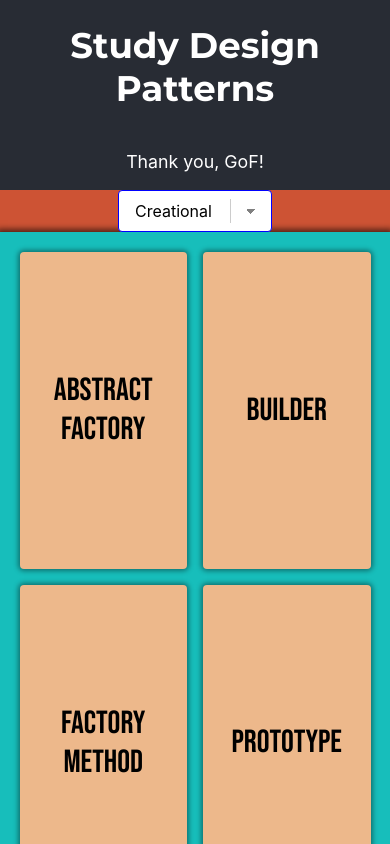
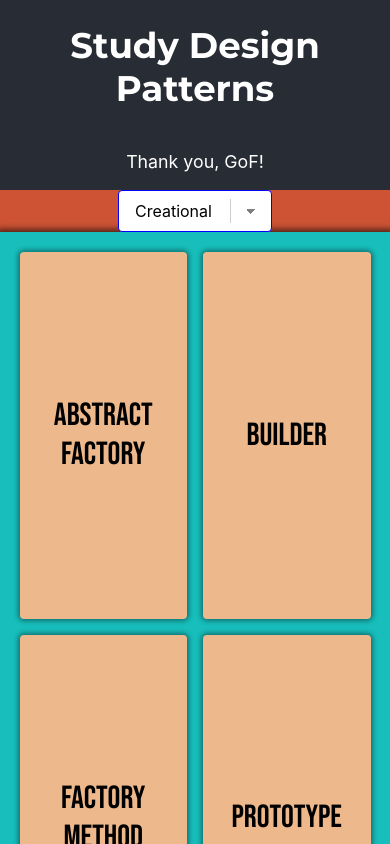
Before and after one commit to fjs138/studydesignpatterns, a React (Create React App) app: page / in a window 390 px wide. Shown: the top 844 px of the page. Built offline with nearby package versions, Linux system fonts and the light colour scheme.

Commit message:
fixing mobile text overflow

```diff
--- a/src/App.css
+++ b/src/App.css
@@ -71,8 +71,8 @@
   border-radius: 0.25rem;
   box-shadow: 0 0 5px 2px rgba(0, 0, 0, 0.4);
   /*margin: 25%;*/
-  min-height: 300px;
-  max-height: 300px;
+  min-height: 350px;
+  max-height: 350px;
   padding: 5%;
   flex-direction: column;
   background-size: cover;
```
